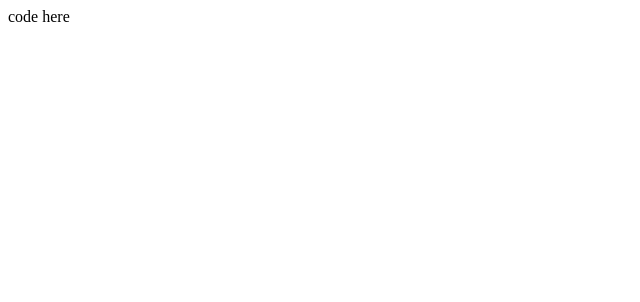
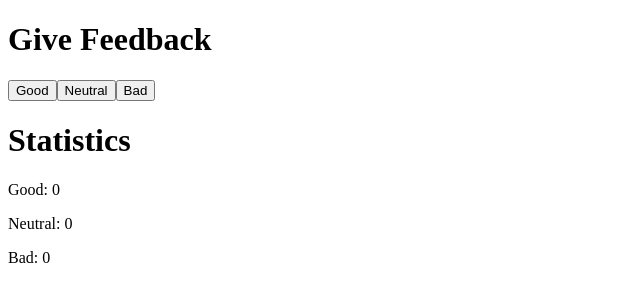
Before and after one commit to JohnBadri/fos-part1, a React (Vite) app: page / in a window 1280 px wide. Shown: the top 302 px of the page, without its empty margins (0-640 px from the left). Built offline with nearby package versions, Linux system fonts and the light colour scheme.

Commit message:
Completed Part 1 - Exercise 1.6 - Fixed

```diff
--- a/src/App.jsx
+++ b/src/App.jsx
@@ -1,12 +1,47 @@
 import { useState } from 'react';
 
+const Button = ({ onClick, text }) => <button onClick={onClick}>{text}</button>;
+
+const Display = ({ text, counter }) => (
+  <p>
+    {text}: {counter}
+  </p>
+);
+
 const App = () => {
-  // save clicks of each button to its own state
   const [good, setGood] = useState(0);
   const [neutral, setNeutral] = useState(0);
   const [bad, setBad] = useState(0);
 
-  return <div>code here</div>;
+  const plusOne = (arg) => {};
+
+  const addGood = () => {
+    setGood(good + 1);
+    console.log(good);
+  };
+
+  const addNeutral = () => {
+    setNeutral(neutral + 1);
+    console.log(neutral);
+  };
+
+  const addBad = () => {
+    setBad(bad + 1);
+    console.log(bad);
+  };
+
+  return (
+    <div>
+      <h1>Give Feedback</h1>
+      <Button onClick={addGood} text={'Good'} />
+      <Button onClick={addNeutral} text={'Neutral'} />
+      <Button onClick={addBad} text={'Bad'} />
+      <h1>Statistics</h1>
+      <Display text="Good" counter={good} />
+      <Display text="Neutral" counter={neutral} />
+      <Display text="Bad" counter={bad} />
+    </div>
+  );
 };
 
 export default App;
```
